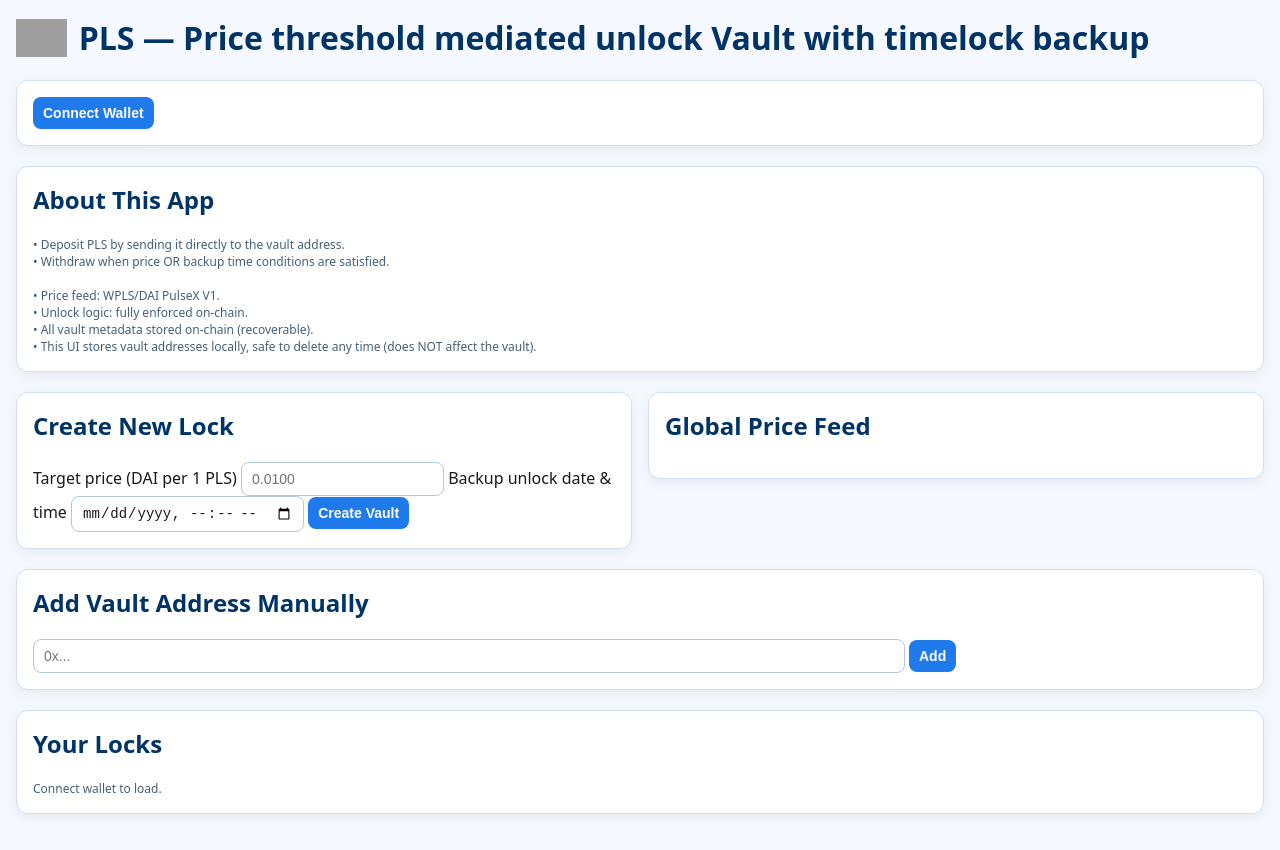
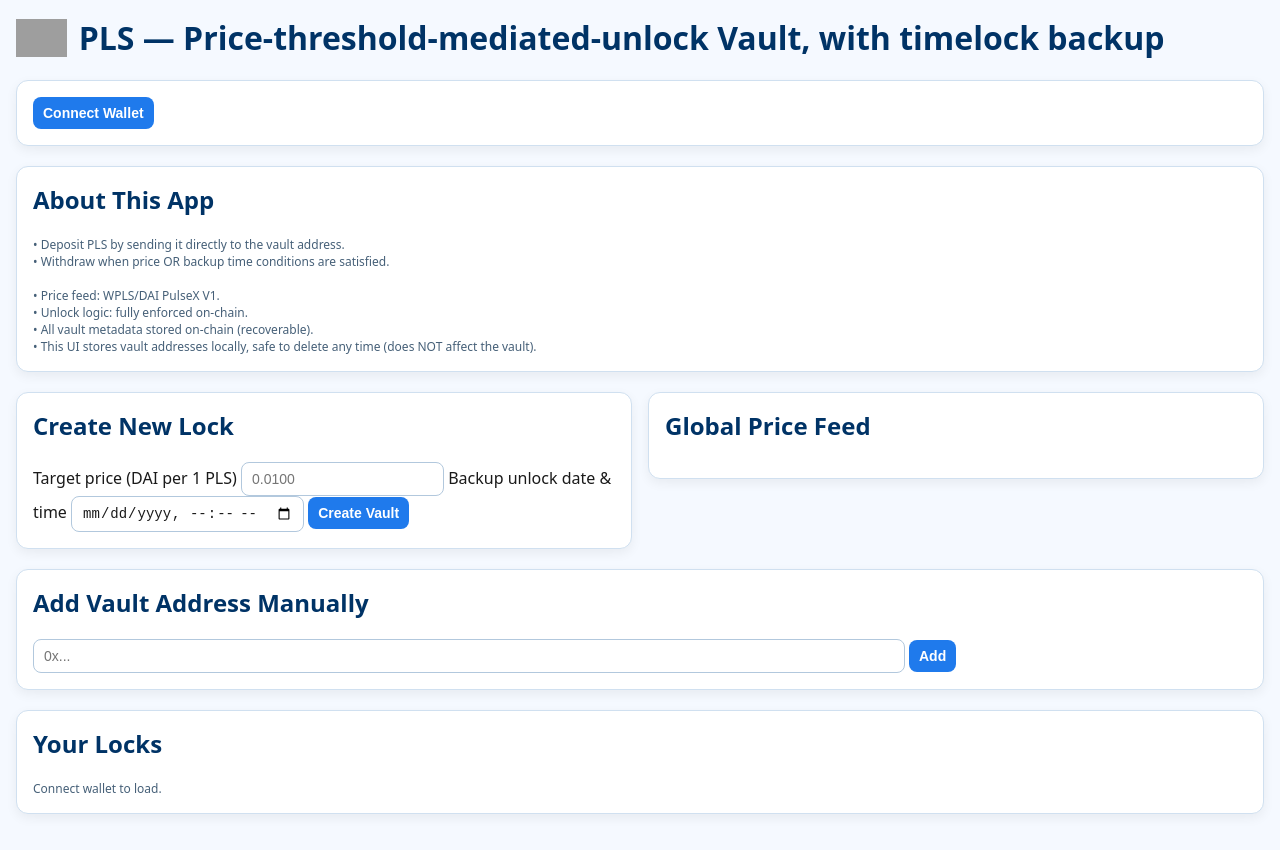
Before and after one commit to twingall1/PLS-PriceTimeVault, a plain HTML site: page index.html in a window 1280 px wide. Drawn offline with Linux system fonts and the light colour scheme; grey boxes are pictures that could not be loaded; a script that the page names is missing.

Commit message:
Update index.html

```diff
--- a/index.html
+++ b/index.html
@@ -132,7 +132,7 @@
          style="height:38px;width:auto;">
 
     <span>
-      <b>PLS —    Price threshold mediated unlock Vault with timelock backup</b>
+      <b>PLS —    Price-threshold-mediated-unlock Vault, with timelock backup</b>
     </span>
   </h1>
 
```
